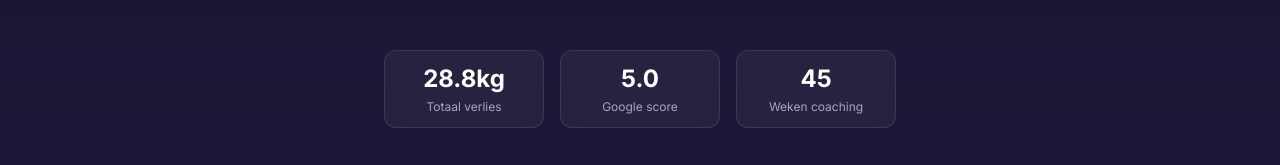
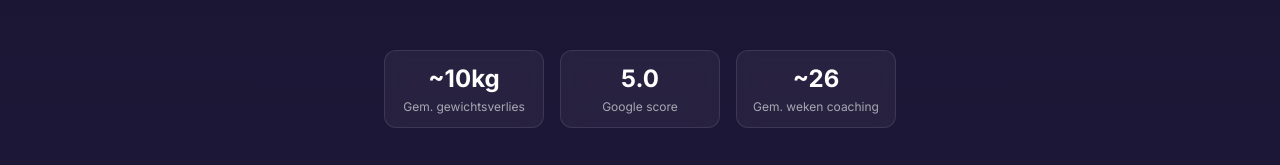
Before and after one commit to BigZorin/EvotionCoachingWebsite, a Next.js app: page /resultaten in a window 1280 px wide. Shown: the part 446-611 px from the top of the page. Built offline with nearby package versions, Linux system fonts and the light colour scheme.

Commit message:
feat: update hero stats to reflect average achievements
Adjust hero stats to show average metrics: weight loss, Google score, and coaching weeks.

Co-authored-by: null <203009479+BigZorin@users.noreply.github.com>

```diff
--- a/app/resultaten/ResultatenClientPage.tsx
+++ b/app/resultaten/ResultatenClientPage.tsx
@@ -130,9 +130,9 @@ export function ResultatenClientPage() {
               {/* Stats */}
               <div className={`grid grid-cols-3 gap-4 mt-12 max-w-lg mx-auto transition-all duration-700 delay-300 ${isLoaded ? 'opacity-100 translate-y-0' : 'opacity-0 translate-y-4'}`}>
                 {[
-                  { value: "28.8kg", label: "Totaal verlies" },
+                  { value: "~10kg", label: "Gem. gewichtsverlies" },
                   { value: "5.0", label: "Google score" },
-                  { value: "45", label: "Weken coaching" },
+                  { value: "~26", label: "Gem. weken coaching" },
                 ].map((stat) => (
                   <div key={stat.label} className="text-center p-3 bg-white/5 backdrop-blur-sm rounded-xl border border-white/10">
                     <div className="text-xl md:text-2xl font-bold text-white mb-1">{stat.value}</div>
```
